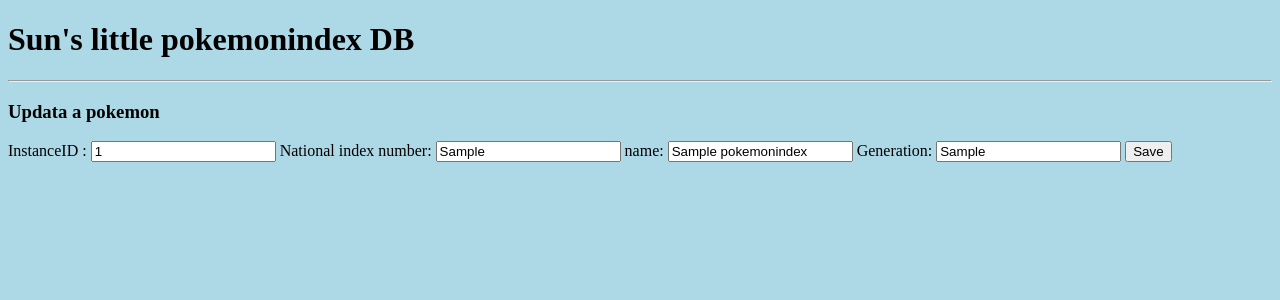
After one commit to sun0108/homework4, a Flask app: page /pokemons/1/update in a window 1280 px wide. The commit adds this page. Shown: the top 300 px of the page. Run offline with Flask 2, Linux system fonts and the light colour scheme; tables that the repository leaves empty hold one stand-in row (values such as "Sample post"); parts of the project's set-up code (start-up, migrations or seed data) failed here and were passed over.

Commit message:
Final version,ready to push

```diff
--- a/app.py
+++ b/app.py
@@ -1,7 +1,7 @@
 from flask import Flask
-from flask import render_template, redirect,request
+from flask import render_template, redirect,request,flash,url_for
 from flask_wtf import FlaskForm
-from wtforms import StringField
+from wtforms import StringField , SubmitField, IntegerField
 from wtforms.validators import DataRequired
 from flask_sqlalchemy import SQLAlchemy
 import pymysql
@@ -25,6 +25,7 @@ class ysun95_pokemonindex(db.Model):
 
 
 class Pokemonindex(FlaskForm):
+    InstanceID=IntegerField('InstanceID :')
     national_index=StringField('National index number:',validators=[DataRequired()])
     pokemon_name=StringField('name:',validators=[DataRequired()])
     generation=StringField('Generation:',validators=[DataRequired()])
@@ -57,5 +58,30 @@ def delete_pokemon(InstanceID):
         return redirect('/')
 
 
+@app.route('/pokemons/<int:InstanceID>',methods=['GET','POST'])
+def get_pokemon(InstanceID):
+    pokemons=ysun95_pokemonindex.query.get_or_404(InstanceID)
+    return render_template('pokemons.html',form=pokemons,pageTitle="Pokemons details", legend='Pokemon Details')
+
+@app.route('/pokemons/<int:InstanceID>/update',methods=['GET','POST'])
+def update_pokemon(InstanceID):
+    pokemons=ysun95_pokemonindex.query.get_or_404(InstanceID)
+    form=Pokemonindex()
+
+    if form.validate_on_submit():
+        pokemons.national_index=form.national_index.data
+        pokemons.pokemon_name=form.pokemon_name.data
+        pokemons.generation=form.generation.data
+        db.session.commit()
+        return redirect(url_for('get_pokemon',InstanceID=pokemons.InstanceID))
+    form.InstanceID.data=pokemons.InstanceID
+    form.pokemon_name.data=pokemons.pokemon_name
+    form.national_index.data=pokemons.national_index
+    form.generation.data=pokemons.generation
+    return render_template('update_pokemon.html',form=form,pageTitle='Update pokemon',legend='Updata a pokemon')
+
+
+
+
 if __name__ == '__main__':
     app.run(debug=True)
--- a/templates/index.html
+++ b/templates/index.html
@@ -8,7 +8,6 @@
     <table>
         <thead>
             <tr>
-                <th>InstanceID</th>
                 <th>national_index</th>
                 <th>pokemon_name</th>
                 <th>generation</th>
@@ -18,14 +17,13 @@
         <tbody>
             {% for row in pokemontable %}
             <tr>
-                <td> {{row.InstanceID}}</td>
                 <td> {{row.national_index}}</td>
                 <td> {{row.pokemon_name}}</td>
                 <td> {{row.generation}}</td>
 
                 <td>
-                    <form action="{{url_for('delete_pokemon',InstanceID=row.InstanceID)}}" method="POST">
-                        <input type="submit" value="Delete" />
+                    <form action="{{url_for('get_pokemon',InstanceID=row.InstanceID)}}" method="POST">
+                        <input type="submit" value="Details" />
                     </form>
                 </td>
             </tr>
--- /dev/null
+++ b/templates/update_pokemon.html
@@ -0,0 +1,20 @@
+{% extends 'base.html' %}
+{% block body %}
+<div>
+    <h3>{{legend}}</h3>
+    <form method='POST' action="">
+        {{ form.csrf_token }}
+        {{ form.InstanceID.label}}  {{form.InstanceID(size=5, readonly=true)}}
+        {{ form.national_index.label}}  {{form.national_index(size=20)}}
+        {{ form.pokemon_name.label}}  {{form.pokemon_name(size=20)}}
+        {{ form.generation.label}}  {{form.generation(size=20)}}
+
+        <input type="submit" value="Save">
+
+    </form>
+
+
+
+
+</div>
+{% endblock %}
```
Also changed, not shown: templates/pokemons.html (added, +24 -0 lines).
